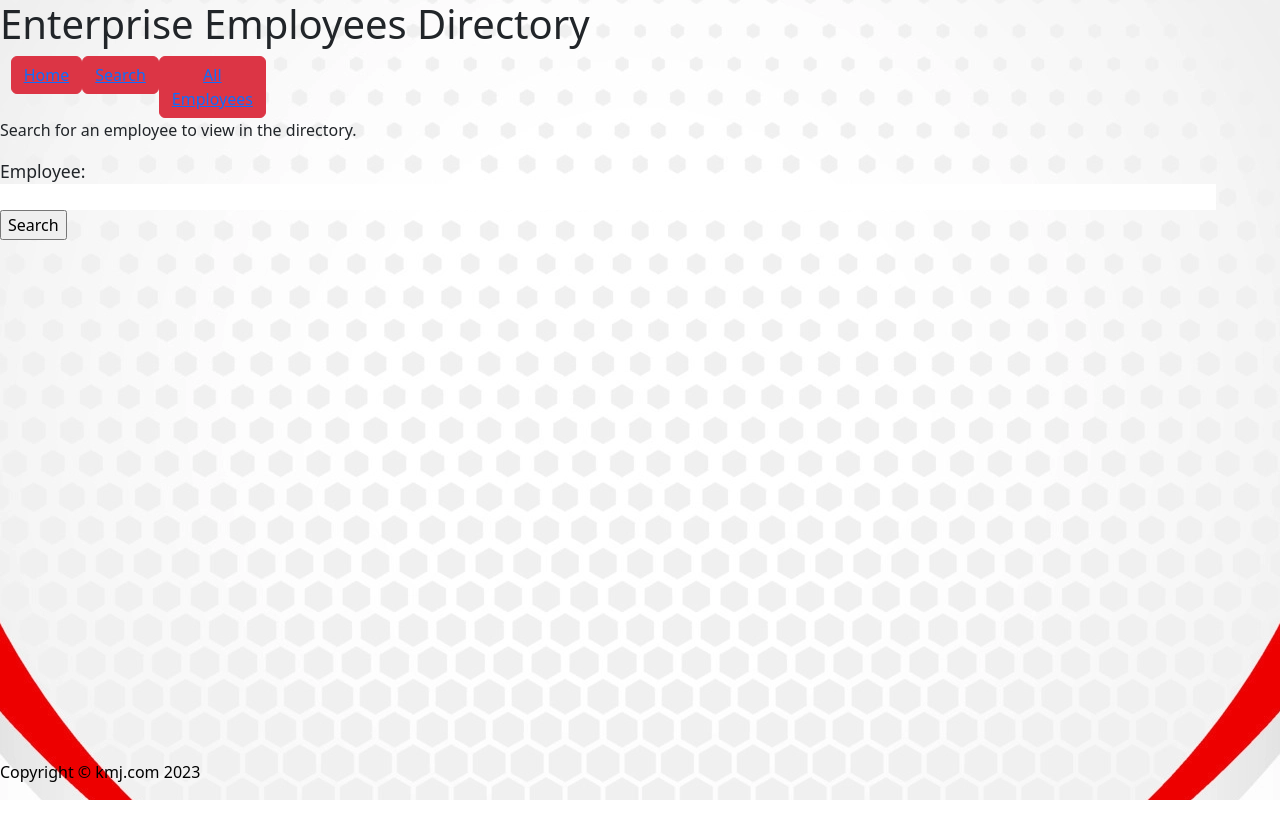
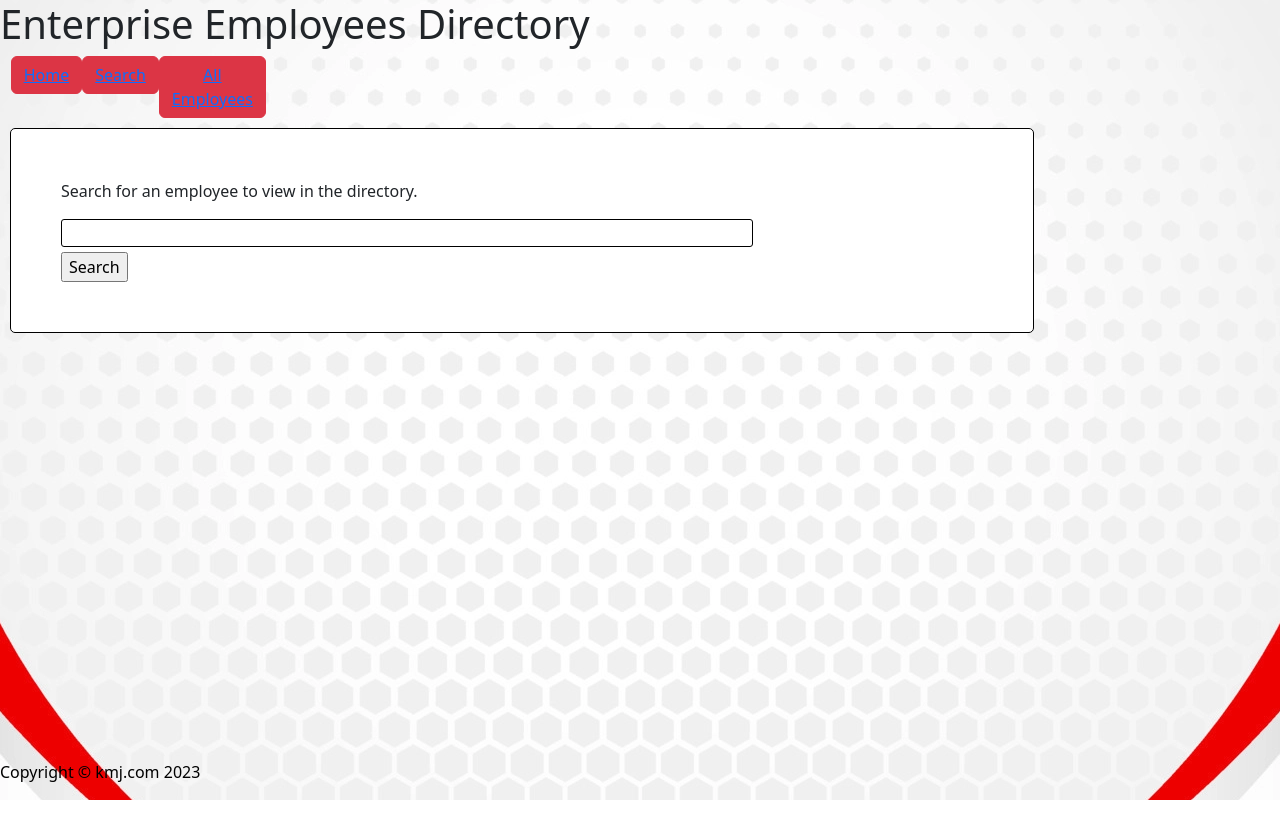
Before and after one commit to stjohnj0331/grp07_hackathon, a React (Create React App) app in the folder client-frontend/: page /search in a window 1280 px wide. Shown: the top 838 px of the page. Built offline with nearby package versions, Linux system fonts and the light colour scheme.

Commit message:
search form updated

```diff
--- a/client-frontend/src/App.js
+++ b/client-frontend/src/App.js
@@ -7,6 +7,7 @@ import './App.css';
 import EmployeeContainer from "./components/EmployeeContainer";
 import SearchForm from "./components/SearchForm";
 import Header from "./components/Header";
+import Home from './components/home.js';
 import 'bootstrap/dist/css/bootstrap.min.css';
 
 export default function App() {
@@ -25,7 +26,7 @@ export default function App() {
         <main style={styles.main}>
           <Row>
             <Routes>
-              {/* <Route index element={<Home />} /> */}
+              <Route index element={<Home />} />
               <Route path="search" element={<SearchForm />} />
               <Route path="allEmployees" element={<EmployeeContainer />} />
             </Routes>
--- a/client-frontend/src/components/SearchForm/index.js
+++ b/client-frontend/src/components/SearchForm/index.js
@@ -24,13 +24,15 @@ function SearchForm() {
     }
 
     return (
-        <section className="wrapper">
-            <p>Search for an employee to view in the directory.</p>
-            <form onSubmit={(e) => { e.preventDefault(); getEmployees(searchTerm) }}>
-                <label htmlFor="searchString" style={styles.lbl}>Employee:</label>
-                <input onChange={e => setSearchTerm(e.target.value)} value={searchTerm} style={styles.searchBox} />
-                <input type="submit" value="Search" className="accept" />
-            </form>
+        <section style={styles.wrap}>
+            <div style={styles.directory}>
+                <p>Search for an employee to view in the directory.</p>
+                <form onSubmit={(e) => { e.preventDefault(); getEmployees(searchTerm) }}>
+                    <input onChange={e => setSearchTerm(e.target.value)} value={searchTerm} style={styles.searchBox} />
+                    <input type="submit" value="Search" className="accept" />
+                </form>
+            </div>
+            <br />
             {/* <p>You're searching for {searchTerm}</p> */}
             <SearchResult employeeList={employees}/>
         </section>
@@ -39,16 +41,25 @@ function SearchForm() {
 }
 
 const styles = {
-    lbl: {
-        fontSize: "1.1em",
-    },
     searchBox: {
         display: 'block',
-        width: '95%',
+        width: '75%',
         lineHeight: '1.5em',
-        border: 'none',
-        borderBottom: '1px solid var(--dark2)',
+        border: '1px solid black',
+        marginBottom: '5px',
+        borderRadius: '3px'
     },
+    directory: {
+        width: '80%',
+        padding: '50px',
+        border: '1px solid black',
+        borderRadius: '5px',
+        backgroundColor: 'white'
+    },
+    wrap: {
+        margin: '10px',
+        leftMargin: '20px'
+    }
 };
 /* function SearchForm(props) {
 
--- /dev/null
+++ b/client-frontend/src/components/home.js
@@ -0,0 +1,13 @@
+import React from "react"
+
+function Home() {
+    return(
+    <>
+        <h3>Welcome to the Enterprise Employees Directory</h3>
+        <p>Select the options to either view all employees or search for employees by name</p>
+        <p>Please ensure you are logged in to view sensitive information</p>
+    </>
+    )
+  }
+
+  export default Home;
```
